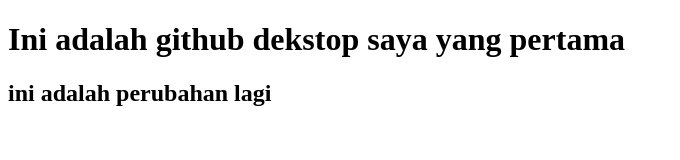
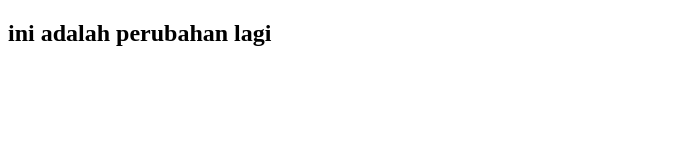
Before and after one commit to nugiartika/belajargithub, a plain HTML site: page index.html in a window 1280 px wide. Shown: the whole page, without its empty margins (0-680 px from the left). Drawn offline with Linux system fonts and the light colour scheme.

Commit message:
hapus h1

```diff
--- a/index.html
+++ b/index.html
@@ -7,7 +7,7 @@
     <title>Belajar Github</title>
 </head>
 <body>
-    <h1>Ini adalah github dekstop saya yang pertama</h1>
+
     <h2>ini adalah perubahan lagi</h2>
 </body>
 </html>
```
